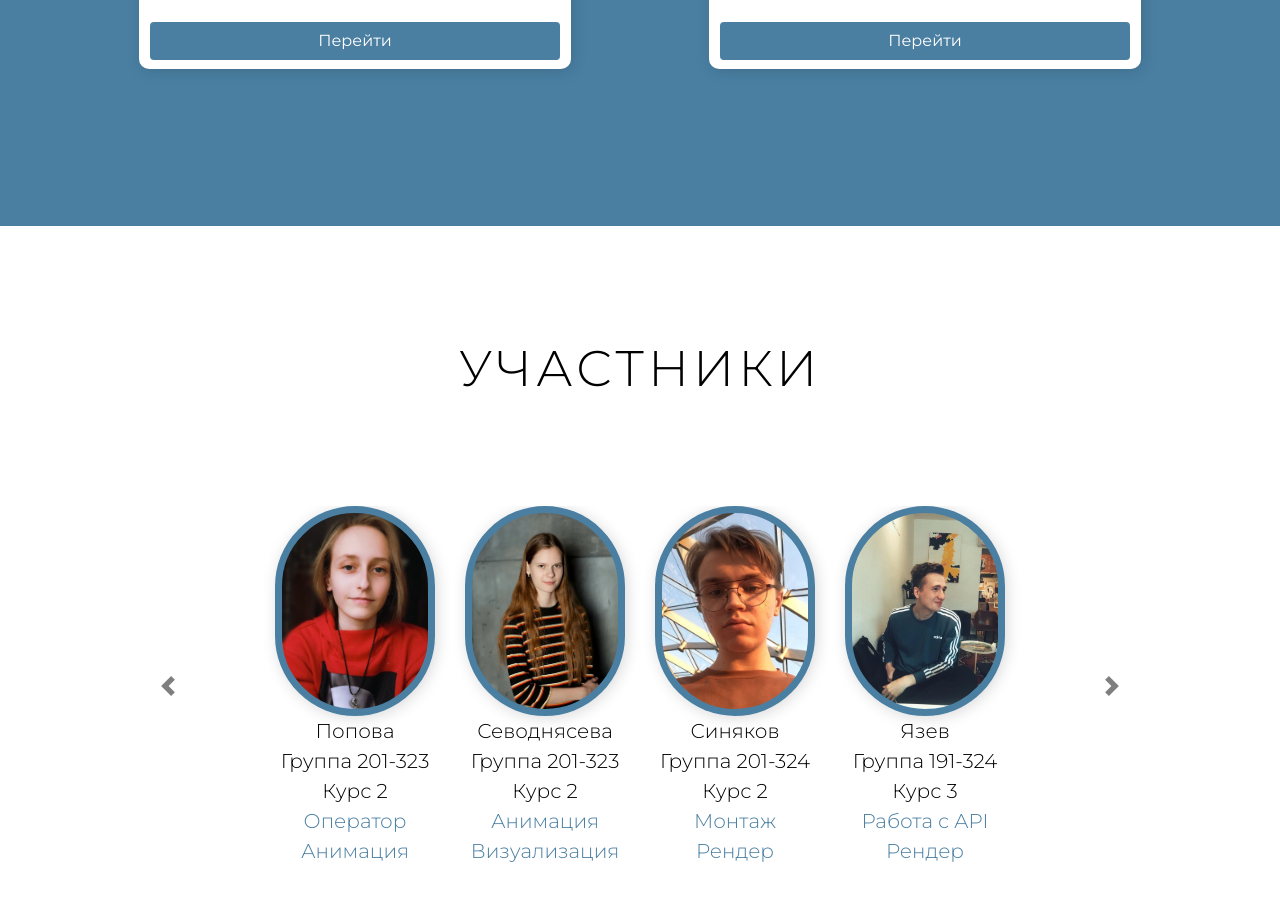
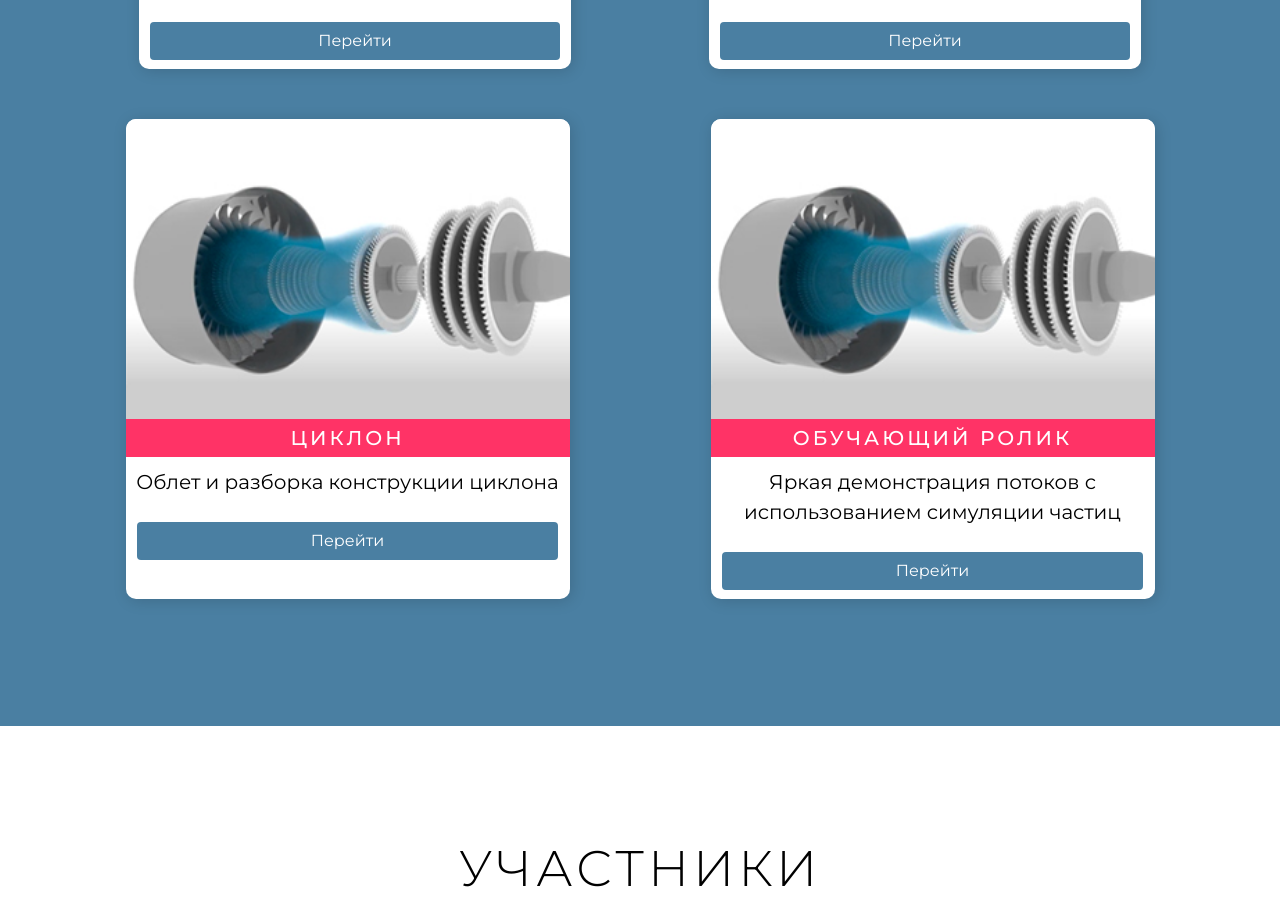
Before and after one commit to ProstDasha/Blender_sait, a plain HTML site: page index.html in a window 1280 px wide. Shown: the part 2136-3052 px from the top of the page. Drawn offline with nearby package versions, Linux system fonts and the light colour scheme; a script that the page names is missing.

Commit message:
новые карточки

```diff
--- a/index.html
+++ b/index.html
@@ -88,7 +88,24 @@
                         <div><a href="https://youtu.be/JEckj7VUPjY" class="projects-card-btn btn">Перейти</a></div>
                     </div>
                 </div>
-            </div>
+                <div class="row">
+                    <div data-wow-offset="300" data-wow-duration="0.4s" data-wow-delay="0.3" class="wow fadeInLeft projects-3 col-6">
+                        <div class="projects-card projects-card3">
+                            <div class="projects-card-pic projects-card-pic4"></div>
+                            <div class="projects-card-role">циклон</div>
+                            <div class="projects-card-name">Облет и разборка конструкции циклона</div>
+                            <div><a href="https://vk.com/video-212363627_456239047" class="projects-card-btn btn">Перейти</a></div>
+                        </div>
+                    </div>
+                    <div data-wow-offset="300" data-wow-duration="0.4s" data-wow-delay="0.3" class="wow fadeInRight projects-4 col-6">
+                        <div class="projects-card projects-card3">
+                            <div class="projects-card-pic projects-card-pic4"></div>
+                            <div class="projects-card-role">обучающий ролик</div>
+                            <div class="projects-card-name">Яркая демонстрация потоков с использованием симуляции частиц</div>
+                            <div><a href="https://vk.com/video-212363627_456239050" class="projects-card-btn btn">Перейти</a></div>
+                        </div>
+                    </div>
+                </div>
         </div>
     </section>
 
--- a/styles/style.less
+++ b/styles/style.less
@@ -73,7 +73,7 @@ a{
 
 //projects
 .projects{
-  height: 1400px;
+  height: 1900px;
   padding-top: 100px;
   background-color: @main;
   &-head{
```
Also changed, not shown: styles/style.css.
